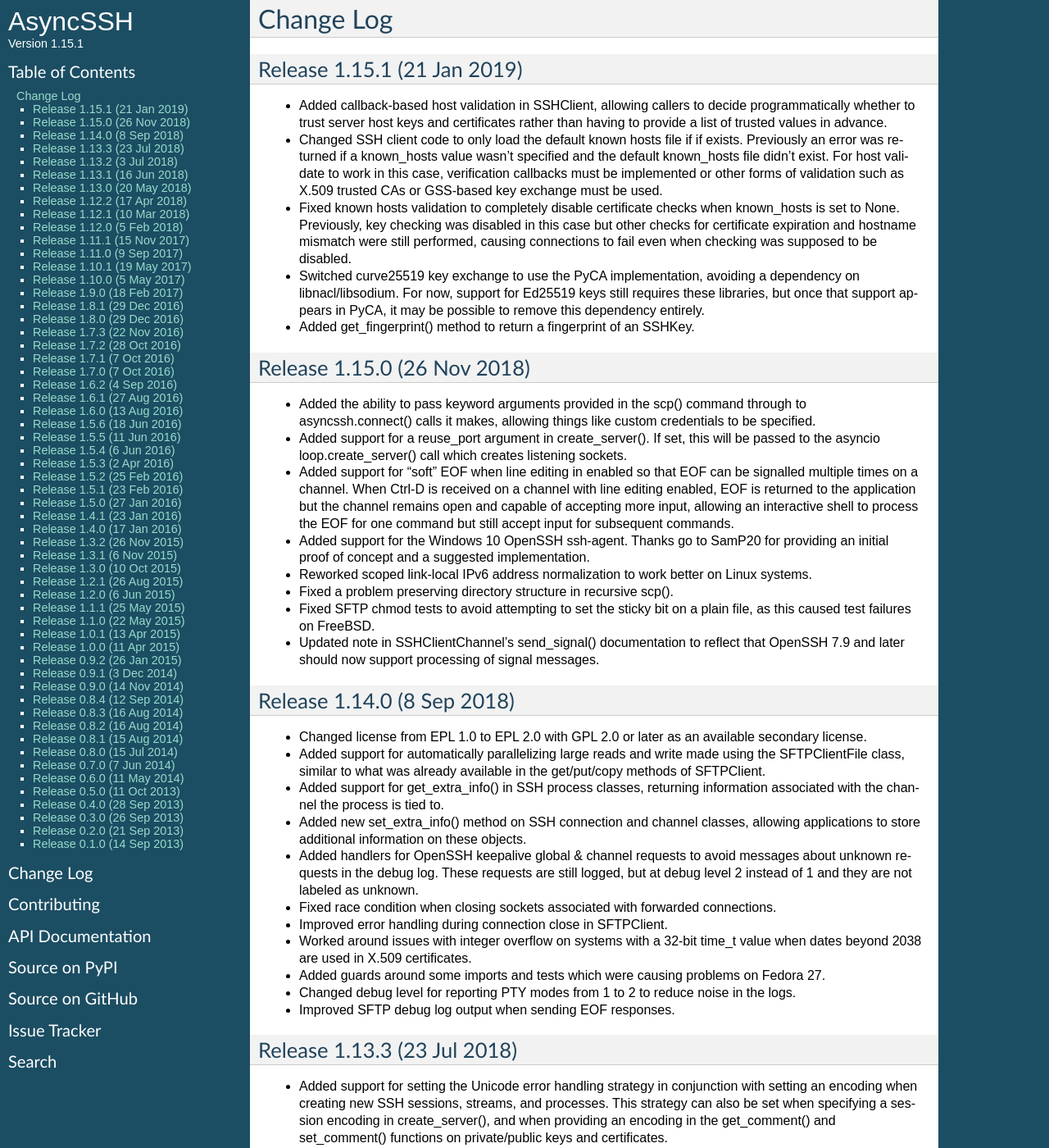
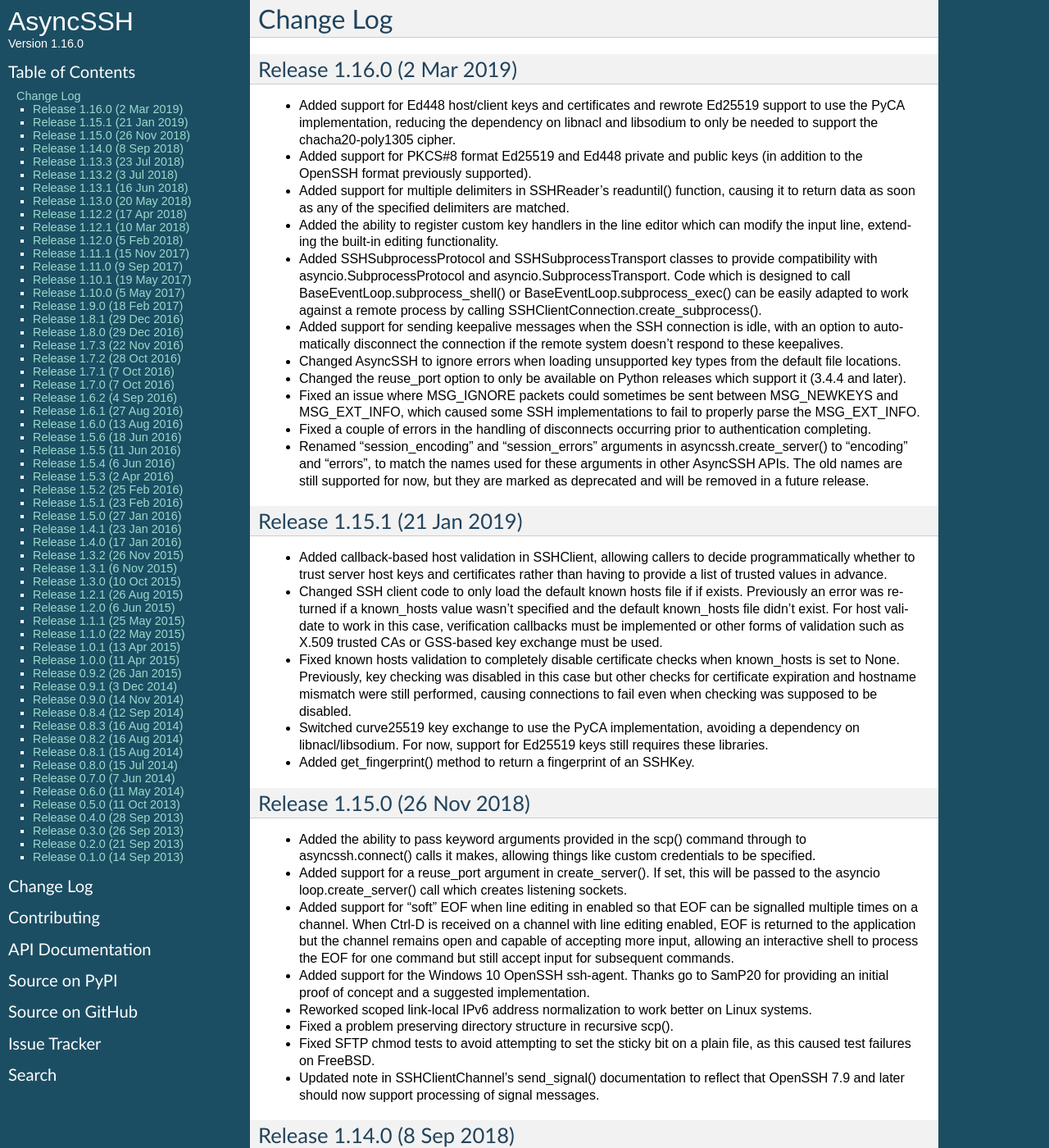
Before and after one commit to ronf/asyncssh, a Sphinx documentation site: the page built from docs/changes.rst, in a window 1280 px wide and 1400 px high. Shown: the whole window at 82% size. Built offline with Sphinx 7.4.7, drawn with Linux system fonts in a browser that asks for light colours.

Commit message:
Bump version number up to 1.16.0 and update README and change log

```diff
--- a/README.rst
+++ b/README.rst
@@ -107,7 +107,7 @@ Prerequisites
 To use ``asyncssh``, you need the following:
 
 * Python 3.4 or later
-* cryptography (PyCA) 2.5 or later
+* cryptography (PyCA) 2.6.1 or later
 
 Installation
 ------------
--- a/asyncssh/version.py
+++ b/asyncssh/version.py
@@ -26,4 +26,4 @@ __author_email__ = 'ronf@timeheart.net'
 
 __url__ = 'http://asyncssh.timeheart.net'
 
-__version__ = '1.15.1'
+__version__ = '1.16.0'
--- a/docs/changes.rst
+++ b/docs/changes.rst
@@ -2,6 +2,57 @@
 
 Change Log
 ==========
+
+Release 1.16.0 (2 Mar 2019)
+---------------------------
+
+* Added support for Ed448 host/client keys and certificates and
+  rewrote Ed25519 support to use the PyCA implementation, reducing
+  the dependency on libnacl and libsodium to only be needed to
+  support the chacha20-poly1305 cipher.
+
+* Added support for PKCS#8 format Ed25519 and Ed448 private and
+  public keys (in addition to the OpenSSH format previously
+  supported).
+
+* Added support for multiple delimiters in SSHReader's readuntil()
+  function, causing it to return data as soon as any of the
+  specified delimiters are matched.
+
+* Added the ability to register custom key handlers in the line
+  editor which can modify the input line, extending the built-in
+  editing functionality.
+
+* Added SSHSubprocessProtocol and SSHSubprocessTransport classes
+  to provide compatibility with asyncio.SubprocessProtocol and
+  asyncio.SubprocessTransport. Code which is designed to call
+  BaseEventLoop.subprocess_shell() or BaseEventLoop.subprocess_exec()
+  can be easily adapted to work against a remote process by calling
+  SSHClientConnection.create_subprocess().
+
+* Added support for sending keepalive messages when the SSH
+  connection is idle, with an option to automatically disconnect
+  the connection if the remote system doesn't respond to these
+  keepalives.
+
+* Changed AsyncSSH to ignore errors when loading unsupported key
+  types from the default file locations.
+
+* Changed the reuse_port option to only be available on Python
+  releases which support it (3.4.4 and later).
+
+* Fixed an issue where MSG_IGNORE packets could sometimes be sent
+  between MSG_NEWKEYS and MSG_EXT_INFO, which caused some SSH
+  implementations to fail to properly parse the MSG_EXT_INFO.
+
+* Fixed a couple of errors in the handling of disconnects occurring
+  prior to authentication completing.
+
+* Renamed "session_encoding" and "session_errors" arguments in
+  asyncssh.create_server() to "encoding" and "errors", to match
+  the names used for these arguments in other AsyncSSH APIs. The
+  old names are still supported for now, but they are marked as
+  deprecated and will be removed in a future release.
 
 Release 1.15.1 (21 Jan 2019)
 ----------------------------
@@ -26,9 +77,7 @@ Release 1.15.1 (21 Jan 2019)
 
 * Switched curve25519 key exchange to use the PyCA implementation,
   avoiding a dependency on libnacl/libsodium. For now, support for
-  Ed25519 keys still requires these libraries, but once that support
-  appears in PyCA, it may be possible to remove this dependency
-  entirely.
+  Ed25519 keys still requires these libraries.
 
 * Added get_fingerprint() method to return a fingerprint of an SSHKey.
 
```
Also changed, not shown: other parts of README.rst (+1 -2 lines).
